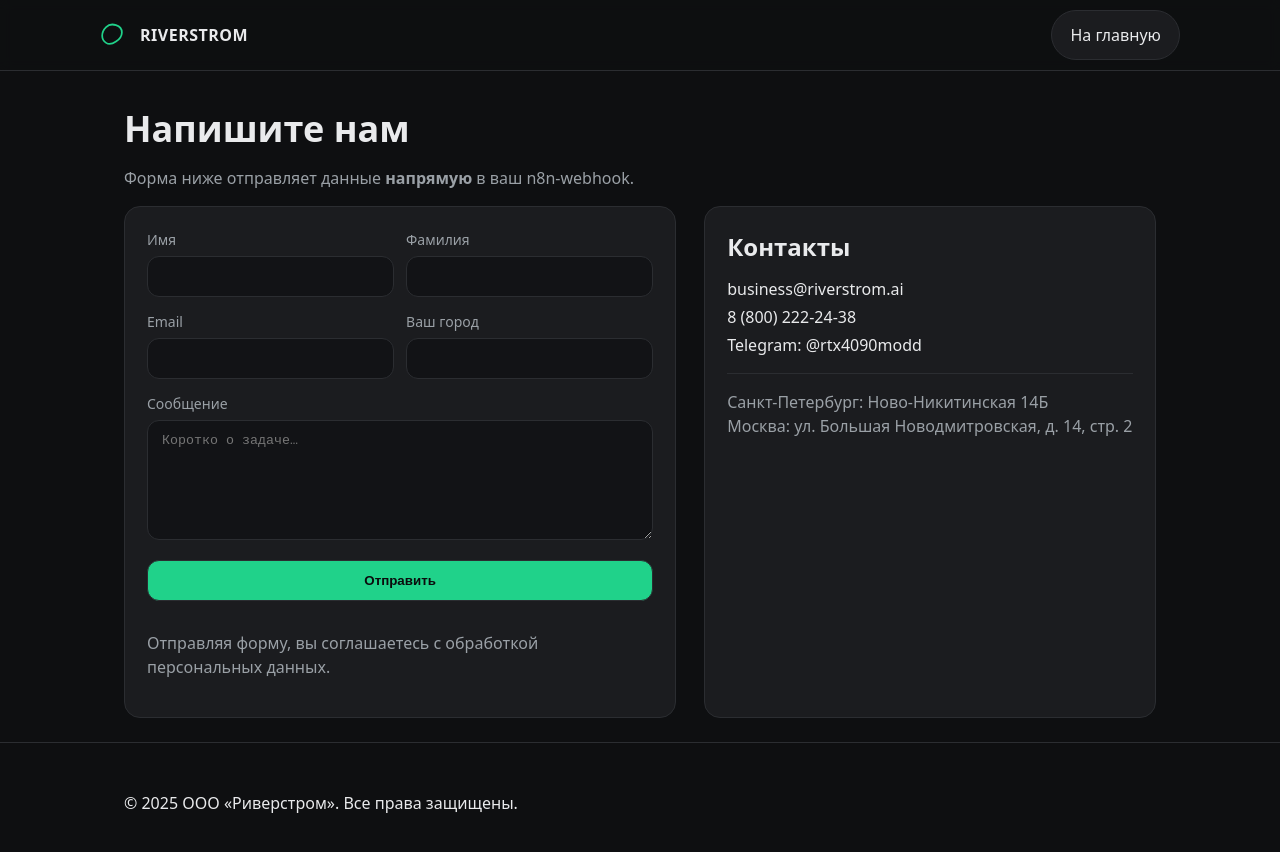
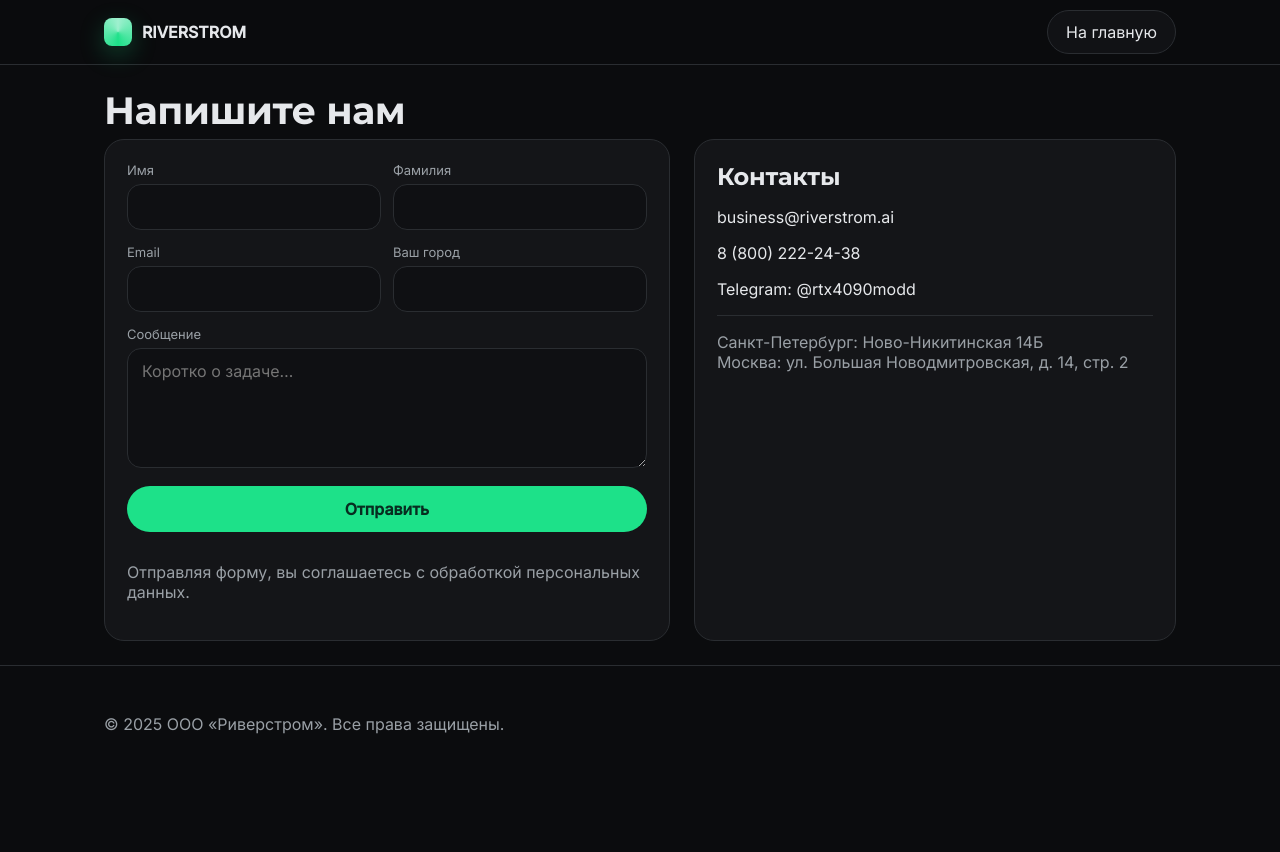
Before and after one commit to waimaozi/riverstrom-pics-fixed, a website: page contact/page.html in a window 1280 px wide. After the commit the page ends 800 px from the top, so only its background shows below. Drawn offline with Linux system fonts and the light colour scheme.

Commit message:
Update page.html
апдейт формы

```diff
--- a/contact/page.html
+++ b/contact/page.html
@@ -4,32 +4,72 @@
   <meta charset="utf-8" />
   <meta name="viewport" content="width=device-width, initial-scale=1" />
   <title>Связаться с RIVERSTROM</title>
-  <meta name="description" content="Форма обратной связи RIVERSTROM. Отправка идёт напрямую в n8n без сторонних скриптов.">
+  <meta name="description" content="Контактная форма RIVERSTROM. Прямой POST в n8n без сторонних скриптов.">
+
+  <!-- Шрифты как на главной -->
+  <link rel="preconnect" href="https://fonts.googleapis.com" crossorigin>
+  <link rel="preconnect" href="https://fonts.gstatic.com" crossorigin>
+  <link href="https://fonts.googleapis.com/css2?family=Inter:wght@400;500&family=Montserrat:wght@600;700&display=swap" rel="stylesheet">
+
   <style>
-    :root{--bg:#0e0f11;--panel:#1b1c1f;--text:#e9eaec;--muted:#9aa0a6;--accent:#20d28a;--ink:#0b0c0d;--border:#2b2d31;--r:16px}
-    *{box-sizing:border-box}html,body{height:100%}body{margin:0;font:16px/1.5 system-ui,-apple-system,Segoe UI,Roboto,Inter,"Helvetica Neue",Arial,sans-serif;background:var(--bg);color:var(--text)}
-    a{color:var(--text);text-decoration:none}
-    .wrap{max-width:1080px;margin:0 auto;padding:24px}
-    header{position:sticky;top:0;z-index:10;backdrop-filter:blur(6px);background:rgba(14,15,17,.8);border-bottom:1px solid var(--border)}
-    .nav{display:flex;align-items:center;justify-content:space-between;gap:16px;padding:10px 0}
-    .brand{display:flex;align-items:center;gap:12px;font-weight:700;letter-spacing:.5px}
-    .brand svg{width:28px;height:28px}
-    .btn{display:inline-flex;align-items:center;gap:8px;padding:12px 18px;border-radius:999px;background:var(--panel);border:1px solid var(--border)}
-    main{padding:40px 0 72px}
-    h1{font-size:36px;line-height:1.2;margin:12px 0 8px}
+    :root{
+      --bg:#0b0c0e;
+      --panel:#141518;
+      --text:#e6e8eb;
+      --muted:#9aa0a6;
+      --border:#2a2d31;
+      --accent:#1DE189;  /* брендовый зелёный */
+      --ink:#05261a;
+      --r:20px;          /* скругления карточек */
+      --pill:999px;      /* пилюля для кнопок */
+    }
+    *{box-sizing:border-box} html,body{height:100%}
+    body{
+      margin:0;
+      font-family: Inter, system-ui, -apple-system, Segoe UI, Roboto, Arial, sans-serif;
+      color:var(--text); background:var(--bg);
+      -webkit-font-smoothing:antialiased; -moz-osx-font-smoothing:grayscale;
+    }
+    h1,h2{font-family:"Montserrat", Inter, system-ui, -apple-system, Segoe UI, Roboto, Arial, sans-serif; letter-spacing:-.01em}
+    a{color:inherit; text-decoration:none}
+    .wrap{max-width:1120px; margin:0 auto; padding:24px}
+
+    /* Хедер */
+    header{position:sticky; top:0; z-index:10; background:rgba(11,12,14,.8); backdrop-filter:blur(8px); border-bottom:1px solid var(--border)}
+    .nav{display:flex; align-items:center; justify-content:space-between; gap:16px; height:64px}
+    .brand{display:flex; gap:10px; align-items:center; font-weight:700}
+    .logo{width:28px; height:28px; border-radius:8px; background:conic-gradient(from 180deg, var(--accent), #9ff0cf, var(--accent)); box-shadow:0 8px 24px rgba(29,225,137,.25)}
+    .btn{display:inline-flex; align-items:center; justify-content:center; height:44px; padding:0 18px; border-radius:var(--pill); border:1px solid var(--border); background:#111215}
+    .btn:hover{border-color:#3a3d42}
+
+    /* Контент */
+    main{padding:42px 0 80px}
+    .hero h1{font-size:38px; line-height:1.15; margin:0 0 6px}
+    .grid{display:grid; grid-template-columns:1.08fr .92fr; gap:24px}
+    .card{background:var(--panel); border:1px solid var(--border); border-radius:var(--r); padding:22px}
+
+    /* Форма */
+    form{display:grid; gap:14px}
+    label{display:block; font-size:13px; color:var(--muted); margin:0 0 6px}
+    input,textarea,button{
+      width:100%; color:var(--text); background:#0f1013; border:1px solid var(--border);
+      border-radius:14px; padding:12px 14px; outline:none; font:inherit
+    }
+    input:focus,textarea:focus{border-color:#3a3d42}
+    .row{display:grid; grid-template-columns:1fr 1fr; gap:12px}
+    textarea{min-height:120px; resize:vertical}
+    .submit{background:var(--accent); color:#072d20; font-weight:700; cursor:pointer; border:0; border-radius:var(--pill); height:46px}
+    .submit:hover{filter:brightness(1.05); transform:translateY(-1px)}
     .muted{color:var(--muted)}
-    .grid{display:grid;grid-template-columns:1.1fr .9fr;gap:28px}
-    .card{background:var(--panel);border:1px solid var(--border);border-radius:var(--r);padding:22px}
-    form{display:grid;gap:14px}
-    label{display:block;font-size:14px;color:var(--muted);margin-bottom:6px}
-    input,textarea,button{width:100%;color:var(--text);background:#121316;border:1px solid var(--border);border-radius:12px;padding:12px 14px;outline:none}
-    input:focus,textarea:focus{border-color:#3a3d42}
-    .row{display:grid;grid-template-columns:1fr 1fr;gap:12px}
-    textarea{min-height:120px;resize:vertical}
-    .submit{background:var(--accent);color:var(--ink);font-weight:700;cursor:pointer}
-    .hp{position:absolute;left:-9999px;visibility:hidden}
-    footer{border-top:1px solid var(--border);padding:24px 0}.contacts p{margin:.25rem 0}
-    @media (max-width:820px){.grid{grid-template-columns:1fr}.row{grid-template-columns:1fr}h1{font-size:28px}}
+    .hp{position:absolute; left:-9999px; visibility:hidden}
+
+    footer{border-top:1px solid var(--border); padding:24px 0; color:var(--muted)}
+
+    @media (max-width:860px){
+      .grid{grid-template-columns:1fr}
+      .row{grid-template-columns:1fr}
+      .hero h1{font-size:30px}
+    }
   </style>
 </head>
 <body>
@@ -37,9 +77,7 @@
   <header>
     <div class="wrap nav">
       <a class="brand" href="../">
-        <svg viewBox="0 0 32 32" fill="none" aria-hidden="true">
-          <path d="M7 7c6-6 18-2 18 6s-12 16-18 12S1 13 7 7Z" stroke="#20d28a" stroke-width="2"/>
-        </svg>
+        <div class="logo" aria-hidden="true"></div>
         <span>RIVERSTROM</span>
       </a>
       <a class="btn" href="../">На главную</a>
@@ -47,14 +85,13 @@
   </header>
 
   <main class="wrap">
-    <section>
+    <section class="hero">
       <h1>Напишите нам</h1>
-      <p class="muted">Форма ниже отправляет данные <b>напрямую</b> в ваш n8n-webhook.</p>
     </section>
 
     <section class="grid">
       <div class="card">
-        <!-- ВСТАВЬ СЮДА свой URL вебхука n8n -->
+        <!-- ВСТАВЬ СЮДА URL вебхука n8n -->
         <form action="YOUR_N8N_WEBHOOK_URL" method="post" accept-charset="UTF-8">
           <!-- honeypot -->
           <input class="hp" type="text" name="company" autocomplete="off" tabindex="-1">
@@ -91,10 +128,16 @@
         </form>
       </div>
 
-      <aside class="card contacts">
+      <aside class="card">
         <h2 style="margin:0 0 12px 0;">Контакты</h2>
-        <p><a href="mailto:business@riverstrom.ai">business@riverstrom.ai</a></p>
-        <p><a href="tel:+78002222438">8 (800) 222-24-38</a></p>
+
+        <!-- Обфускация email: в HTML нет mailto и явной строки; адрес собирается только при клике -->
+        <p id="mailWrap">
+          <a id="mailLink" data-u="YnVzaW5lc3M=" data-d="cml2ZXJzdHJvbS5haQ==" href="#" rel="nofollow">показать email</a>
+          <noscript><span class="muted">business [at] riverstrom [dot] ai</span></noscript>
+        </p>
+
+        <p><a href="tel:+78002222438" rel="nofollow">8 (800) 222-24-38</a></p>
         <p><a href="https://t.me/rtx4090modd" target="_blank" rel="noopener">Telegram: @rtx4090modd</a></p>
         <hr style="border:none;border-top:1px solid var(--border);margin:16px 0">
         <p class="muted">Санкт-Петербург: Ново-Никитинская 14Б<br>Москва: ул. Большая Новодмитровская, д. 14, стр. 2</p>
@@ -103,5 +146,23 @@
   </main>
 
   <footer><div class="wrap">© 2025 ООО «Риверстром». Все права защищены.</div></footer>
+
+  <script>
+    // Обфускация email: показываем адрес и открываем только через почтовый клиент
+    (function(){
+      var a = document.getElementById('mailLink');
+      if (!a) return;
+      try {
+        var u = atob(a.getAttribute('data-u'));      // "business"
+        var d = atob(a.getAttribute('data-d'));      // "riverstrom.ai"
+        var email = u + '@' + d;
+        a.textContent = email;                       // не светим в исходнике
+        a.addEventListener('click', function(e){
+          e.preventDefault(); e.stopPropagation();
+          location.href = 'mailto:' + email;
+        });
+      } catch(_) {}
+    })();
+  </script>
 </body>
 </html>
```
